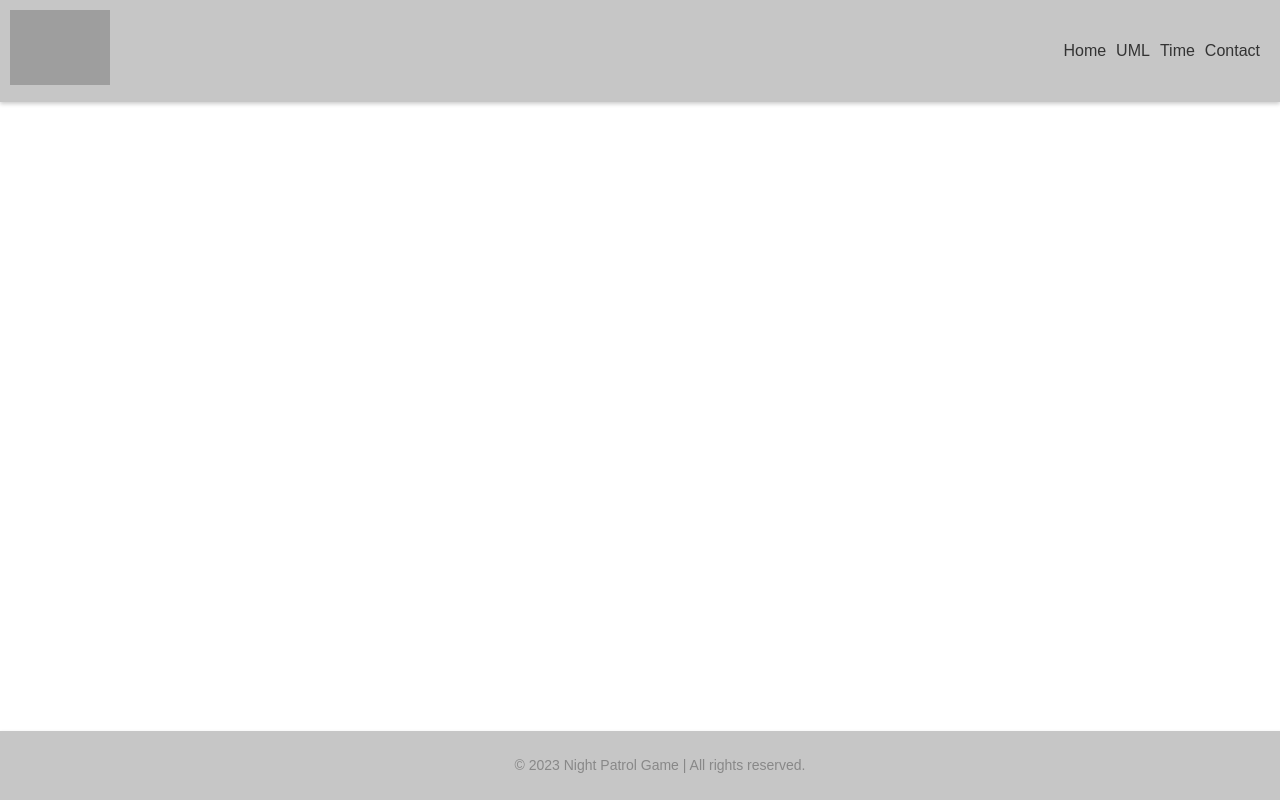
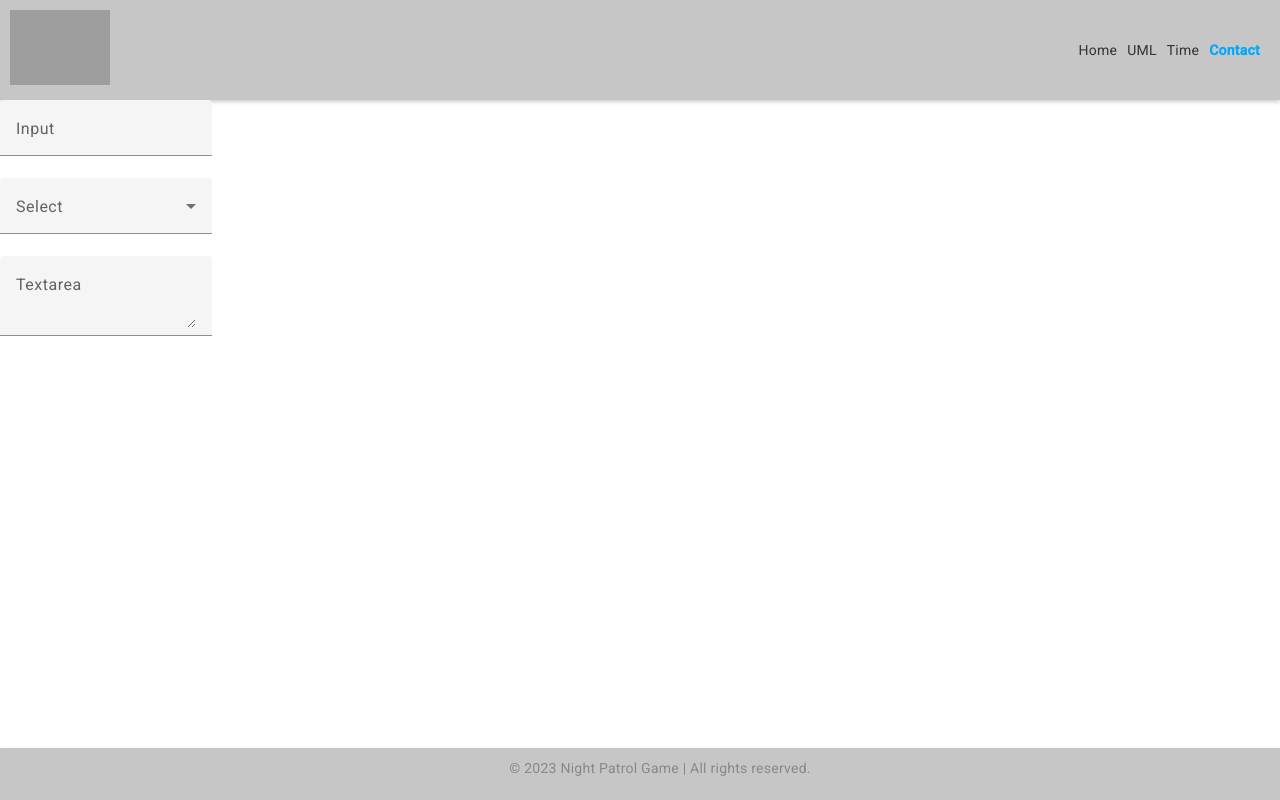
Before and after one commit to friedersinger/Night_Patrol_Anuglar_Explain, an Angular app: page /contact in a window 1280 px wide. Before the commit this address led to /. Built offline with nearby package versions, Linux system fonts and the light colour scheme; grey boxes are pictures that could not be loaded.

Commit message:
material design

```diff
--- a/angular.json
+++ b/angular.json
@@ -30,6 +30,7 @@
               "src/assets"
             ],
             "styles": [
+              "@angular/material/prebuilt-themes/indigo-pink.css",
               "src/styles.scss"
             ],
             "scripts": []
@@ -93,6 +94,7 @@
               "src/assets"
             ],
             "styles": [
+              "@angular/material/prebuilt-themes/indigo-pink.css",
               "src/styles.scss"
             ],
             "scripts": []
--- a/package.json
+++ b/package.json
@@ -10,11 +10,13 @@
   },
   "private": true,
   "dependencies": {
-    "@angular/animations": "^16.0.0",
+    "@angular/animations": "^16.0.4",
+    "@angular/cdk": "^16.0.3",
     "@angular/common": "^16.0.0",
     "@angular/compiler": "^16.0.0",
     "@angular/core": "^16.0.0",
     "@angular/forms": "^16.0.0",
+    "@angular/material": "^16.0.3",
     "@angular/platform-browser": "^16.0.0",
     "@angular/platform-browser-dynamic": "^16.0.0",
     "@angular/router": "^16.0.0",
--- a/src/app/app-routing.module.ts
+++ b/src/app/app-routing.module.ts
@@ -4,12 +4,14 @@ import { CommonModule } from '@angular/common';
 import { StartScreenComponent } from './start-screen/start-screen.component';
 import { UmlComponent } from './uml/uml.component';
 import { TimeComponent } from './time/time.component';
+import { ContactComponent } from './contact/contact.component';
 
 const routes: Routes = [
   { path: '', component: StartScreenComponent },
   { path: 'uml', component: UmlComponent },
   { path: 'home', component: StartScreenComponent },
   { path: 'time', component: TimeComponent },
+  { path: 'contact', component: ContactComponent },
 ];
 
 @NgModule({
--- /dev/null
+++ b/src/app/contact/contact.component.html
@@ -0,0 +1,15 @@
+<mat-form-field>
+  <mat-label>Input</mat-label>
+  <input matInput />
+</mat-form-field>
+<mat-form-field>
+  <mat-label>Select</mat-label>
+  <mat-select>
+    <mat-option value="one">First option</mat-option>
+    <mat-option value="two">Second option</mat-option>
+  </mat-select>
+</mat-form-field>
+<mat-form-field>
+  <mat-label>Textarea</mat-label>
+  <textarea matInput></textarea>
+</mat-form-field>
--- /dev/null
+++ b/src/app/contact/contact.component.scss
@@ -0,0 +1,5 @@
+:host {
+  display: flex;
+  flex-direction: column;
+  align-items: flex-start;
+}
--- a/src/app/time/time.component.scss
+++ b/src/app/time/time.component.scss
@@ -7,7 +7,10 @@
 }
 
 .padding {
-  padding: 20px;
+  padding-left: 20px;
+  padding-right: 20px;
+  padding-top: 20px;
+  padding-bottom: 100px;
 }
 
 .watch {
--- a/src/index.html
+++ b/src/index.html
@@ -6,8 +6,11 @@
   <base href="/">
   <meta name="viewport" content="width=device-width, initial-scale=1">
   <link rel="icon" type="image/x-icon" href="favicon.ico">
+  <link rel="preconnect" href="https://fonts.gstatic.com">
+  <link href="https://fonts.googleapis.com/css2?family=Roboto:wght@300;400;500&display=swap" rel="stylesheet">
+  <link href="https://fonts.googleapis.com/icon?family=Material+Icons" rel="stylesheet">
 </head>
-<body>
+<body class="mat-typography">
   <app-root></app-root>
 </body>
 </html>
--- a/src/styles.scss
+++ b/src/styles.scss
@@ -1,5 +1,6 @@
 body {
-  font-family: Arial, sans-serif;
+  margin: 0;
+  font-family: Roboto, "Helvetica Neue", sans-serif;
   background-color: white;
   color: #333;
   line-height: 1.5;
```
Also changed, not shown: src/app/app.module.ts (+15 -1 lines), src/app/contact/contact.component.ts (added, +8 -0 lines), 2 other files (tests, documents, lock files or other folders).
